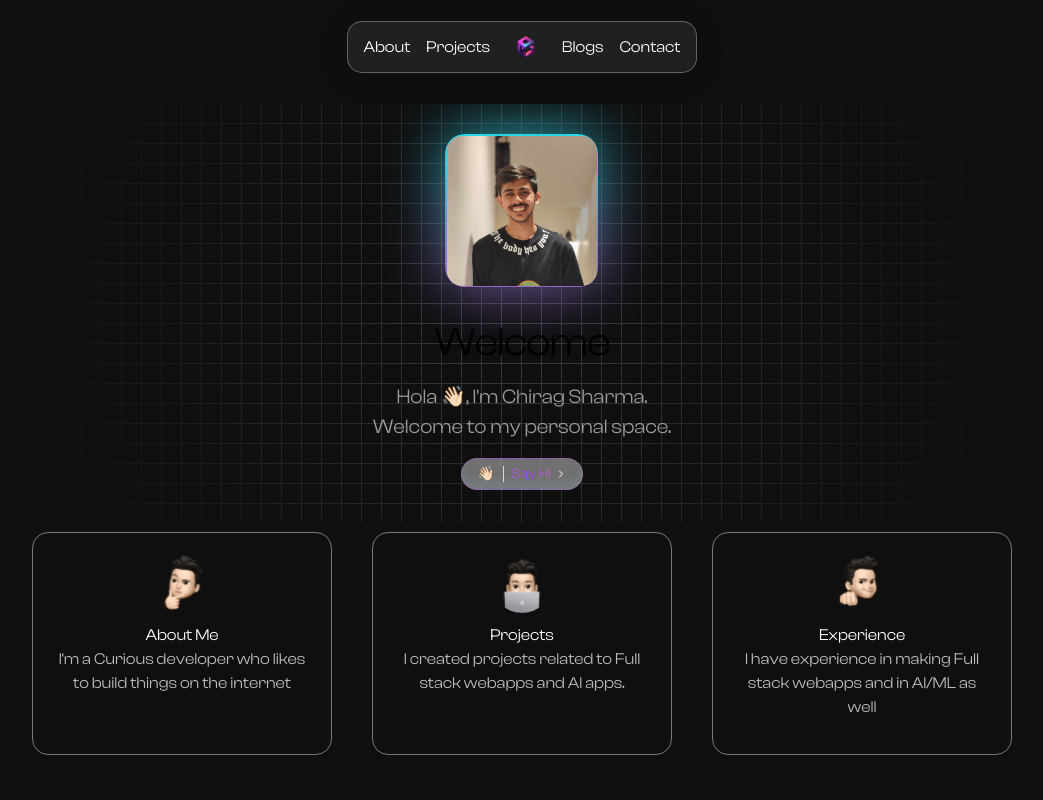
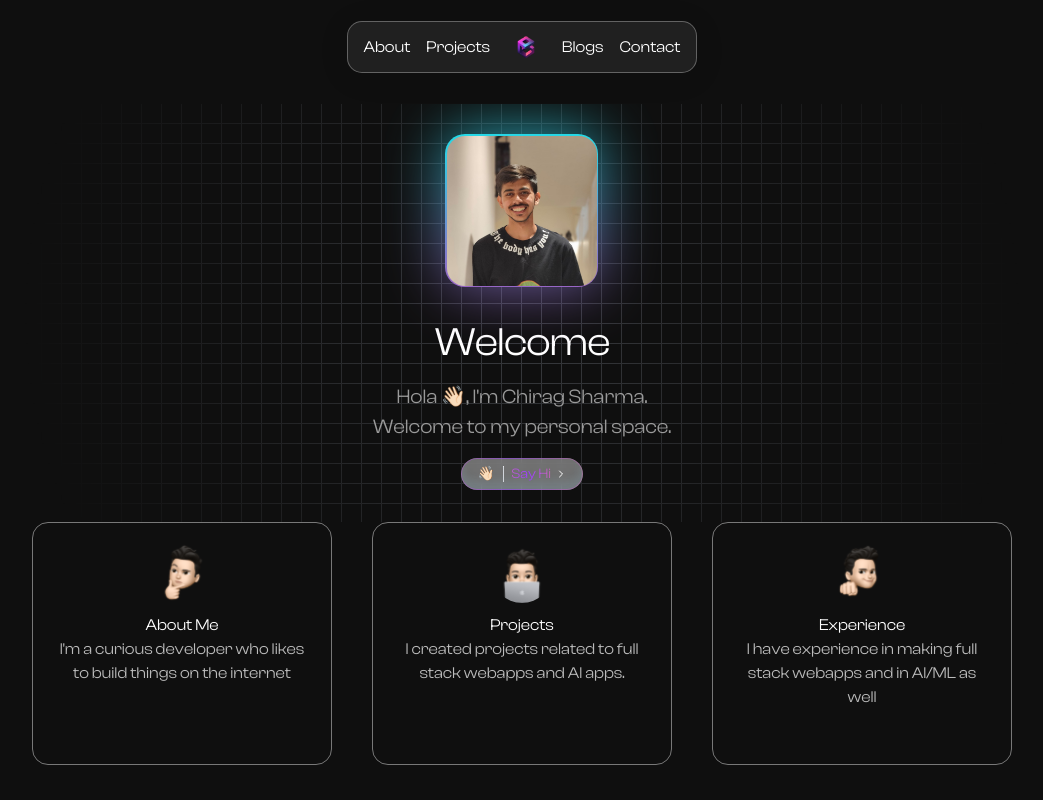
Before and after one commit to chiragksharma/Portfolio_new, a React (Create React App) app: page / in a window 1280 px wide. Shown: the whole page, without its empty margins (118-1161 px from the left). Built offline with nearby package versions, Linux system fonts and the light colour scheme.

Commit message:
minor ui changes

```diff
--- a/src/components/HeroSection.css
+++ b/src/components/HeroSection.css
@@ -19,7 +19,7 @@
   .hero-image {
     width: 150px; /* Adjust size as needed */
     height: 150px; /* Adjust size as needed */
-    border-radius: 15px; /* Rounded corners */
+    border-radius: 18px; /* Rounded corners */
     object-fit: cover; /* Ensure image fits well */
   }
 
--- a/src/components/magic-ui/word-fade-in.jsx
+++ b/src/components/magic-ui/word-fade-in.jsx
@@ -24,7 +24,7 @@ export default function WordFadeIn({
       initial="hidden"
       animate="visible"
       className={cn(
-        "font-display text-center text-4xl font-bold tracking-[-0.02em] text-black drop-shadow-sm dark:text-white md:text-7xl md:leading-[5rem]",
+        "font-display text-center text-4xl font-bold tracking-[-0.02em] drop-shadow-sm text-white md:text-7xl md:leading-[5rem]",
         className,
       )}
     >
--- a/src/components/pages/InitialScreen.jsx
+++ b/src/components/pages/InitialScreen.jsx
@@ -5,8 +5,8 @@ import './InitialScreen.css'; // Ensure you have appropriate styling
 
 const quotes = [
   "The important thing is not to stop questioning. – Albert Einstein",
-  "Be curious, not judgmental. – Walt Whitman",
-  "Curiosity is the engine of achievement. – Ken Robinson",
+  "Be less curious about people and more curious about ideas. – Marie Curie",
+  "The best in business have boundless curiosity and open minds. – Ken Robinson",
   "I have no special talents. I am only passionately curious. – Albert Einstein"
 ];
 
@@ -20,11 +20,11 @@ const InitialScreen = ({ onClose }) => {
 
     const fadeOutTimer = setTimeout(() => {
       setFadeOut(true);
-    }, 1000);
+    }, 1900);
 
     const closeTimer = setTimeout(() => {
       onClose();
-    }, 4000);
+    }, 5000);
 
     return () => {
       clearTimeout(fadeOutTimer);
--- a/src/components/pages/about-me.jsx
+++ b/src/components/pages/about-me.jsx
@@ -8,12 +8,12 @@ import ShinyButton from '../magic-ui/shiny-button';
 const AboutMe = () => {
 
   return (
-    <div className='about-me-page-container m-5'>
+    <div className='about-me-page-container'>
       {/* <MagicCard className="flex flex-col md:flex-row items-start md:items-center justify-around overflow-hidden p-10 shadow-2xl z-10 max-w-5xl mx-auto"> */}
       <MagicContainer className="w-full p-10">
       <MagicCard
         borderWidth={3}
-        className="flex flex-col items-start md:flex-row md:items-center justify-around overflow-hidden z-10 max-w-5xl mx-auto p-10 shadow-2xl"
+        className="flex flex-col items-start md:flex-row md:items-center justify-around overflow-hidden z-10 max-w-5xl mx-auto p-4 shadow-2xl"
       >
 
         <div className="about-me-card-content">
--- a/src/components/pages/home.css
+++ b/src/components/pages/home.css
@@ -62,11 +62,13 @@
     flex-wrap: nowrap;
     flex-direction: column;
     justify-content: center;
+    align-items: center;
     /* padding: 20px; */
     gap: 20px;
 }
 
 .card {
+    height: 100%;
     background-color: #0F0F0F;
     border: 1px solid #787878;
     border-radius: 16px;
--- a/src/components/pages/home.jsx
+++ b/src/components/pages/home.jsx
@@ -72,19 +72,19 @@ function Home() {
             <div className="container">
                 {renderCard(
                     "About Me",
-                    "I'm a Curious developer who likes to build things on the internet ",
+                    "I'm a curious developer who likes to build things on the internet ",
                     "/about_me.svg",
                     "/about-me"
                 )}
                 {renderCard(
                     "Projects",
-                    "I created projects related to Full stack webapps and AI apps.",
+                    "I created projects related to full stack webapps and AI apps.",
                     "/projects-icon.svg",
                     "/projects"
                 )}
                 {renderCard(
                 "Experience",
-                "I have experience in making Full stack webapps and in AI/ML as well",
+                "I have experience in making full stack webapps and in AI/ML as well",
                 "/experience_icon.svg",
                 "/experience",
                 true
```
